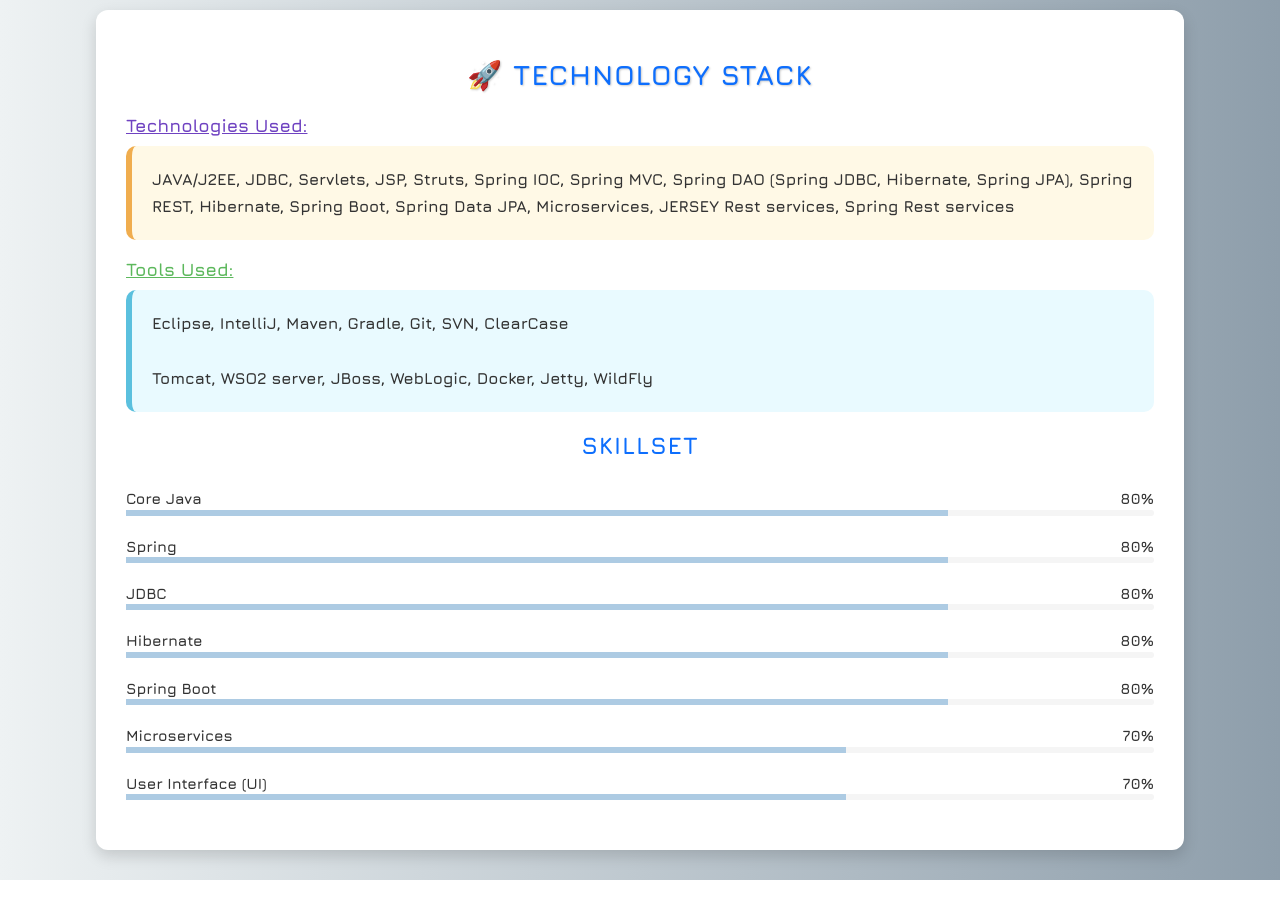
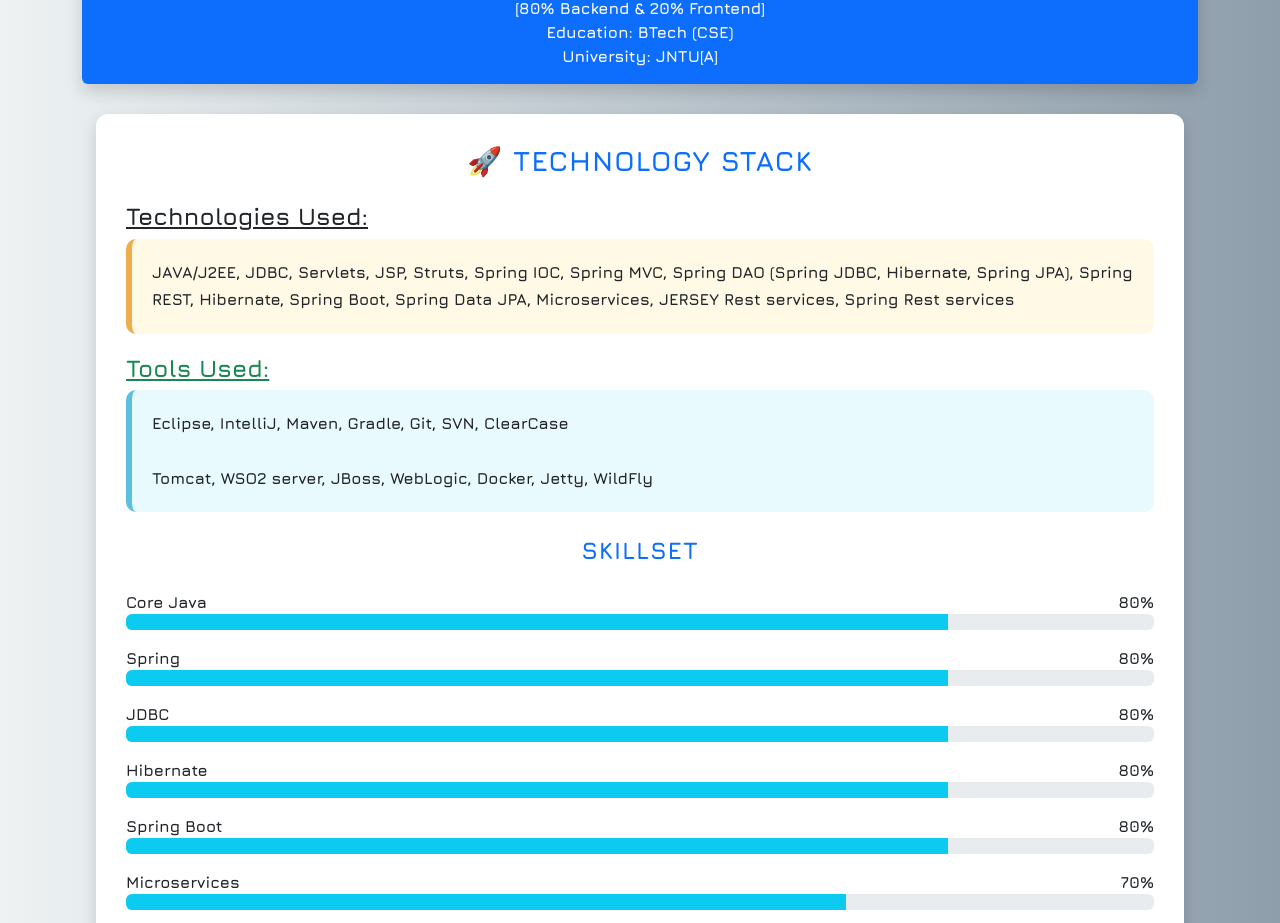
Before and after one commit to nitish-codegrills/codegrills, a plain HTML site: page index.html in a window 1280 px wide. Shown: the part 81-1004 px from the top of the page. Before the commit the page ends 961 px from the top, so only its background shows below. Drawn offline with nearby package versions, Linux system fonts and the light colour scheme.

Commit message:
Add files via upload

```diff
--- a/index.html
+++ b/index.html
@@ -1,11 +1,11 @@
 <!DOCTYPE html>
 <html lang="en">
 <head>
-  <meta charset="UTF-8">
-  <meta name="viewport" content="width=device-width, initial-scale=1.0">
+  <meta charset="UTF-8" />
+  <meta name="viewport" content="width=device-width, initial-scale=1.0"/>
   <title>Nitish Srinivas - Portfolio</title>
-  <link href="https://fonts.googleapis.com/css2?family=Jura:wght@700&display=swap" rel="stylesheet">
-  <link rel="stylesheet" href="https://maxcdn.bootstrapcdn.com/bootstrap/3.2.0/css/bootstrap.min.css">
+  <link href="https://fonts.googleapis.com/css2?family=Jura:wght@700&display=swap" rel="stylesheet" />
+  <link href="https://cdn.jsdelivr.net/npm/bootstrap@5.3.0/dist/css/bootstrap.min.css" rel="stylesheet"/>
   <style>
     body {
       background: linear-gradient(to right, #eef2f3, #8e9eab);
@@ -21,6 +21,7 @@
       width: 85%;
       border-radius: 12px;
       box-shadow: 0 6px 15px rgba(0,0,0,0.15);
+      animation: fadeIn 0.8s ease-in;
     }
 
     .section h3 {
@@ -31,7 +32,9 @@
       letter-spacing: 1px;
     }
 
-    .tech-highlight, .tools-highlight {
+    .tech-highlight {
+      background: #fff9e6;
+      border-left: 6px solid #f0ad4e;
       padding: 20px;
       border-radius: 10px;
       margin-bottom: 20px;
@@ -39,33 +42,14 @@
       line-height: 1.7em;
     }
 
-    .tech-highlight {
-      background: #fff9e6;
-      border-left: 6px solid #f0ad4e;
-    }
-
     .tools-highlight {
       background: #e9faff;
       border-left: 6px solid #5bc0de;
-    }
-
-    .progress {
-      height: 28px;
+      padding: 20px;
+      border-radius: 10px;
       margin-bottom: 20px;
-      border-radius: 20px;
-      background-color: #f1f1f1;
-      overflow: hidden;
-    }
-
-    .progress-bar {
-      line-height: 28px;
-      font-weight: bold;
-      padding-left: 15px;
-    }
-
-    .skill .val {
-      float: right;
-      margin-right: 20px;
+      font-size: 16px;
+      line-height: 1.7em;
     }
 
     @keyframes fadeIn {
@@ -76,92 +60,83 @@
 </head>
 <body>
 
-  <!-- Header Box -->
-  <div style="margin: 20px auto 0; width: 85%; background-color: #0066cc; border-radius: 10px; padding: 10px 20px; color: white; font-size: 15px; font-weight: 500; text-align: center; box-shadow: 0 2px 8px rgba(0,0,0,0.2);">
-    Srinivas &nbsp; | &nbsp; [80% Backend & 20% Frontend] &nbsp; | &nbsp; Education: BTech (CSE) &nbsp; | &nbsp; University: JNTU[A]
-  </div>
+  <!-- Header -->
+  <header class="container mt-4">
+    <div class="bg-primary text-white rounded p-3 shadow text-center">
+      <h4 class="mb-2">Srinivas</h4>
+      <div>[80% Backend & 20% Frontend]</div>
+      <div>Education: BTech (CSE)</div>
+      <div>University: JNTU[A]</div>
+    </div>
+  </header>
 
-  <!-- Technology Section -->
-  <div class="section">
-    <h3 style="color:#0d6efd; font-weight: bold; font-size: 28px; text-shadow: 1px 1px 2px #ccc;">🚀 Technology Stack</h3>
-    <h4 style="color:#6f42c1;"><u><b>Technologies Used:</b></u></h4>
+  <!-- Technology Stack -->
+  <section class="section">
+    <h3 class="text-primary fw-bold fs-3 text-shadow">🚀 Technology Stack</h3>
+
+    <h4 class="text-purple"><u><b>Technologies Used:</b></u></h4>
     <div class="tech-highlight">
       JAVA/J2EE, JDBC, Servlets, JSP, Struts, Spring IOC, Spring MVC, Spring DAO (Spring JDBC, Hibernate, Spring JPA), Spring REST, Hibernate, Spring Boot, Spring Data JPA, Microservices, JERSEY Rest services, Spring Rest services
     </div>
 
-    <h4 style="color:#5cb85c;"><u><b>Tools Used:</b></u></h4>
+    <h4 class="text-success"><u><b>Tools Used:</b></u></h4>
     <div class="tools-highlight">
       Eclipse, IntelliJ, Maven, Gradle, Git, SVN, ClearCase<br><br>Tomcat, WSO2 server, JBoss, WebLogic, Docker, Jetty, WildFly
     </div>
 
-    <!-- Skillset -->
-    <h3 style="text-align: center; font-size: 24px; color: #0d6efd; margin-bottom: 30px;">Skillset</h3>
+    <!-- Skills -->
+    <h3 class="text-primary fs-4 mt-4">Skillset</h3>
 
     <!-- Skill Bars -->
-    <div style="margin-bottom: 20px;">
-      <div style="display: flex; justify-content: space-between; font-weight: bold; font-size: 15px; color: #333;">
-        <span>Core Java</span><span>80%</span>
-      </div>
-      <div style="background-color: #f5f5f5; height: 6px; border-radius: 4px;">
-        <div style="height: 100%; width: 80%; background-color: #adcbe3;"></div>
+    <div class="mb-3">
+      <label class="d-flex justify-content-between fw-bold">Core Java<span>80%</span></label>
+      <div class="progress">
+        <div class="progress-bar bg-info" style="width: 80%"></div>
       </div>
     </div>
 
-    <div style="margin-bottom: 20px;">
-      <div style="display: flex; justify-content: space-between; font-weight: bold; font-size: 15px; color: #333;">
-        <span>Spring</span><span>80%</span>
-      </div>
-      <div style="background-color: #f5f5f5; height: 6px; border-radius: 4px;">
-        <div style="height: 100%; width: 80%; background-color: #adcbe3;"></div>
+    <div class="mb-3">
+      <label class="d-flex justify-content-between fw-bold">Spring<span>80%</span></label>
+      <div class="progress">
+        <div class="progress-bar bg-info" style="width: 80%"></div>
       </div>
     </div>
 
-    <div style="margin-bottom: 20px;">
-      <div style="display: flex; justify-content: space-between; font-weight: bold; font-size: 15px; color: #333;">
-        <span>JDBC</span><span>80%</span>
-      </div>
-      <div style="background-color: #f5f5f5; height: 6px; border-radius: 4px;">
-        <div style="height: 100%; width: 80%; background-color: #adcbe3;"></div>
+    <div class="mb-3">
+      <label class="d-flex justify-content-between fw-bold">JDBC<span>80%</span></label>
+      <div class="progress">
+        <div class="progress-bar bg-info" style="width: 80%"></div>
       </div>
     </div>
 
-    <div style="margin-bottom: 20px;">
-      <div style="display: flex; justify-content: space-between; font-weight: bold; font-size: 15px; color: #333;">
-        <span>Hibernate</span><span>80%</span>
-      </div>
-      <div style="background-color: #f5f5f5; height: 6px; border-radius: 4px;">
-        <div style="height: 100%; width: 80%; background-color: #adcbe3;"></div>
+    <div class="mb-3">
+      <label class="d-flex justify-content-between fw-bold">Hibernate<span>80%</span></label>
+      <div class="progress">
+        <div class="progress-bar bg-info" style="width: 80%"></div>
       </div>
     </div>
 
-    <div style="margin-bottom: 20px;">
-      <div style="display: flex; justify-content: space-between; font-weight: bold; font-size: 15px; color: #333;">
-        <span>Spring Boot</span><span>80%</span>
-      </div>
-      <div style="background-color: #f5f5f5; height: 6px; border-radius: 4px;">
-        <div style="height: 100%; width: 80%; background-color: #adcbe3;"></div>
+    <div class="mb-3">
+      <label class="d-flex justify-content-between fw-bold">Spring Boot<span>80%</span></label>
+      <div class="progress">
+        <div class="progress-bar bg-info" style="width: 80%"></div>
       </div>
     </div>
 
-    <div style="margin-bottom: 20px;">
-      <div style="display: flex; justify-content: space-between; font-weight: bold; font-size: 15px; color: #333;">
-        <span>Microservices</span><span>70%</span>
-      </div>
-      <div style="background-color: #f5f5f5; height: 6px; border-radius: 4px;">
-        <div style="height: 100%; width: 70%; background-color: #adcbe3;"></div>
+    <div class="mb-3">
+      <label class="d-flex justify-content-between fw-bold">Microservices<span>70%</span></label>
+      <div class="progress">
+        <div class="progress-bar bg-info" style="width: 70%"></div>
       </div>
     </div>
 
-    <div style="margin-bottom: 20px;">
-      <div style="display: flex; justify-content: space-between; font-weight: bold; font-size: 15px; color: #333;">
-        <span>User Interface (UI)</span><span>70%</span>
-      </div>
-      <div style="background-color: #f5f5f5; height: 6px; border-radius: 4px;">
-        <div style="height: 100%; width: 70%; background-color: #adcbe3;"></div>
+    <div class="mb-3">
+      <label class="d-flex justify-content-between fw-bold">User Interface (UI)<span>70%</span></label>
+      <div class="progress">
+        <div class="progress-bar bg-info" style="width: 70%"></div>
       </div>
     </div>
-
-  </div>
+  </section>
 
 </body>
 </html>
```
